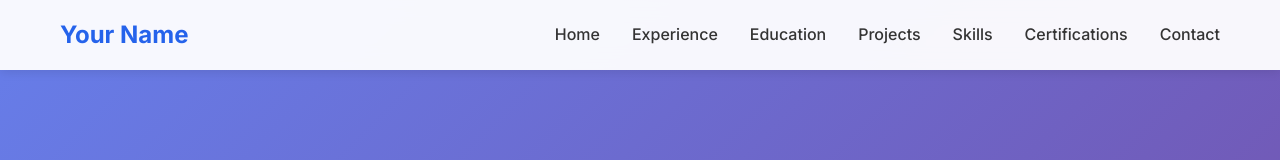
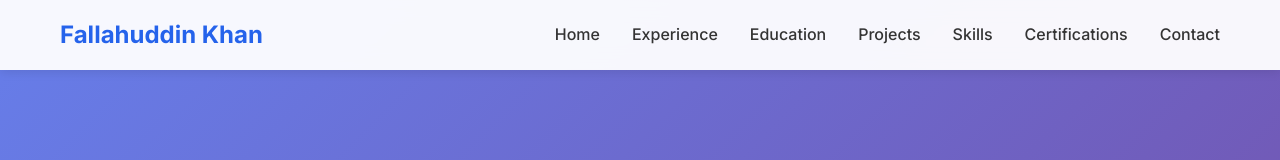
Before and after one commit to Adnankhan001-sos/portfolio-website, a plain HTML site: page index.html in a window 1280 px wide. Shown: the top 160 px of the page. Drawn offline with Linux system fonts and the light colour scheme.

Commit message:
Update index.html

```diff
--- a/index.html
+++ b/index.html
@@ -13,7 +13,7 @@
     <nav class="navbar">
         <div class="nav-container">
             <div class="nav-logo">
-                <a href="#home">Your Name</a>
+                <a href="#home">Fallahuddin Khan</a>
             </div>
             <ul class="nav-menu">
                 <li class="nav-item">
```
